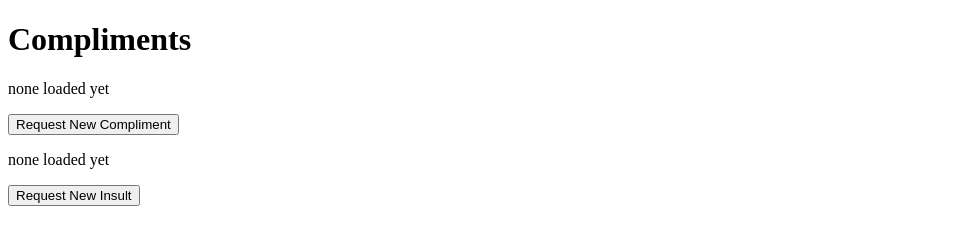
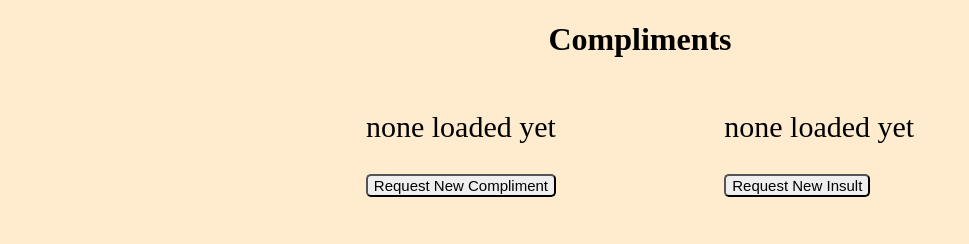
Before and after one commit to kylepecci/fullstack-node-workshop, a website: page index.html in a window 1280 px wide. Shown: the whole page, without its empty margins (0-969 px from the left). Drawn offline with Linux system fonts and the light colour scheme.

Commit message:
Styling Commit

```diff
--- a/index.html
+++ b/index.html
@@ -2,15 +2,22 @@
 <html lang="en">
 
 <head>
+    <link rel="stylesheet" href="style.css">
     <title>Compliments</title>
 </head>
 
 <body>
     <h1>Compliments</h1>
-    <p class="compliment">none loaded yet</p>
-    <button class="request-compliment">Request New Compliment</button>
-    <p class="insult">none loaded yet</p>
-    <button class="request-insult">Request New Insult</button>
+    <div class="back">
+        <div>
+            <p class="compliment">none loaded yet</p>
+            <button class="request-compliment">Request New Compliment</button>
+        </div>
+        <div>
+            <p class="insult">none loaded yet</p>
+            <button class="request-insult">Request New Insult</button>
+        </div>
+    </div>
     <script src="./public/compliments.js"></script>
     <script src="./public/insults.js"></script>
 </body>
--- /dev/null
+++ b/style.css
@@ -0,0 +1,43 @@
+h1 {
+  text-align: center;
+}
+
+body {
+  background-color: blanchedalmond;
+}
+
+.back {
+  display: flex;
+  justify-content: center;
+  justify-content: space-evenly;
+  width: 70%;
+  margin: auto;
+}
+
+.compliment {
+  text-align: center;
+  font-size: 30px;
+}
+
+.insult {
+  text-align: center;
+  font-size: 30px;
+}
+
+.request-compliment {
+  font-size: 15px;
+  border-radius: 5px;
+  /* position: relative; */
+  /* display: block; */
+  /* margin-left: auto;
+  margin-right: auto; */
+}
+
+.request-insult {
+  font-size: 15px;
+  border-radius: 5px;
+  /* position: relative; */
+  /* display: block; */
+  /* margin-left: auto;
+  margin-right: auto; */
+}
```
Also changed, not shown: public/insults.js (+5 -7 lines), server.js (+17 -17 lines), 1 other file.
